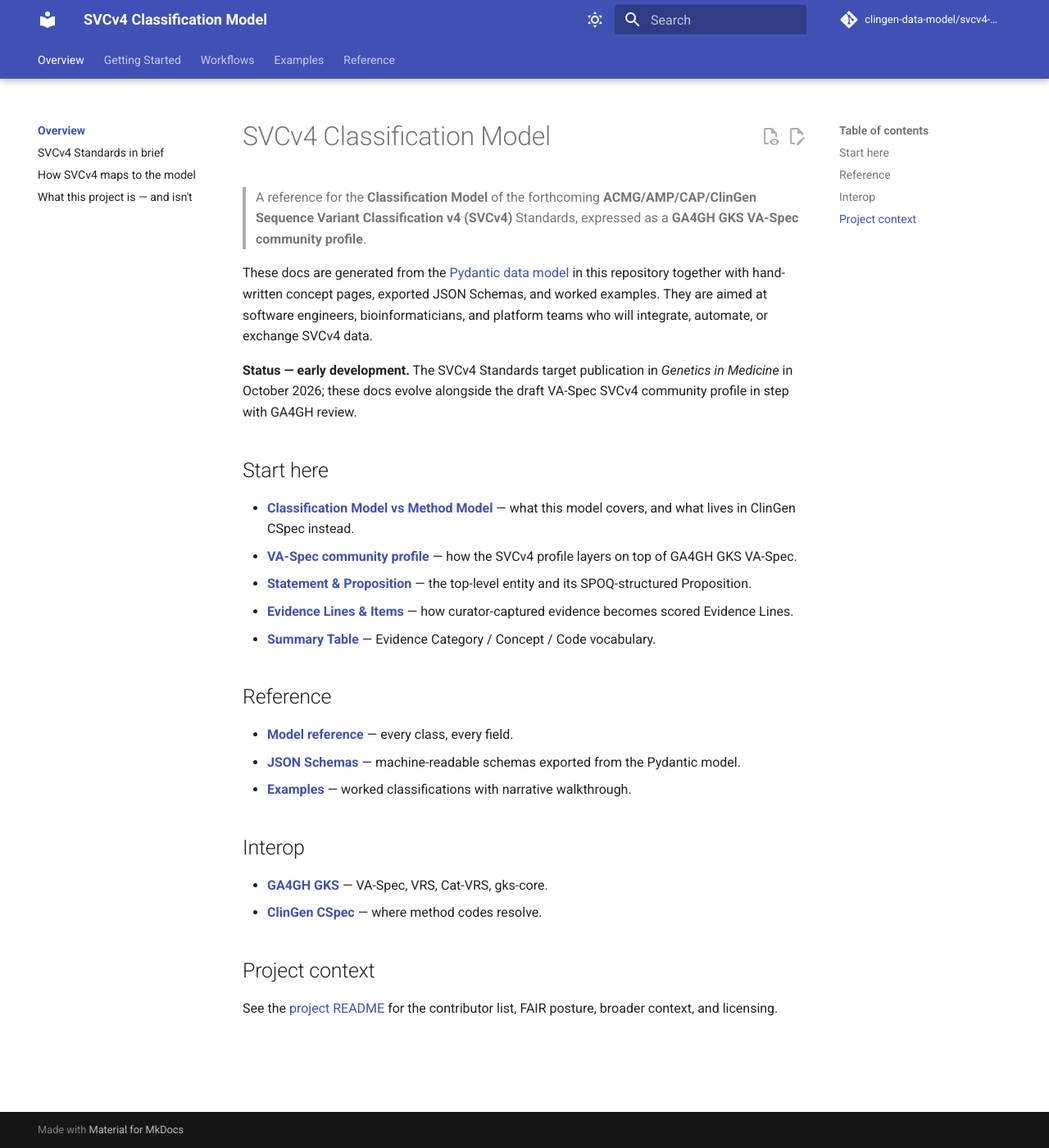
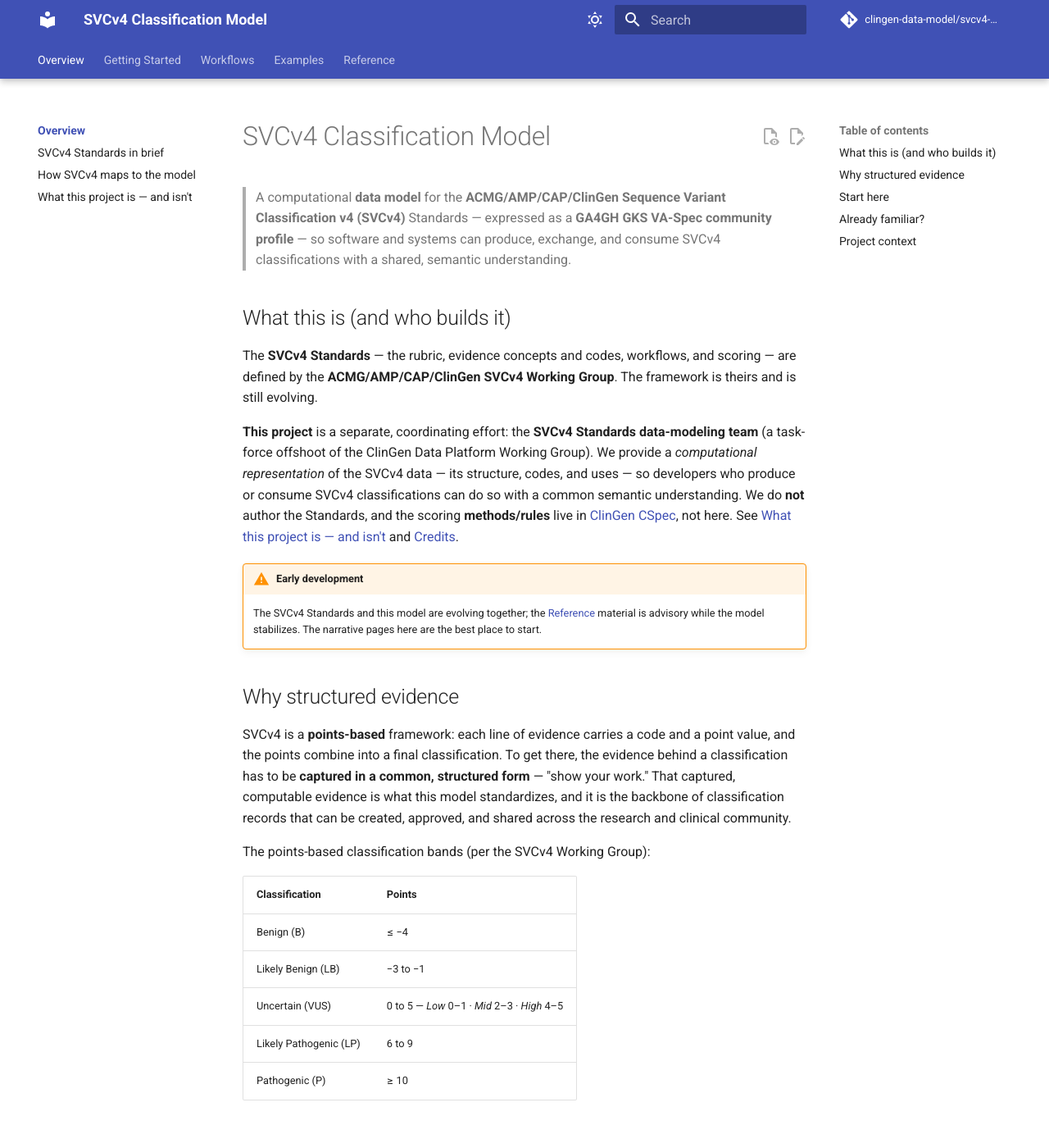
Before and after one commit to clingen-data-model/svcv4-model, an MkDocs documentation site: the page built from docs/index.md, in a window 1280 px wide and 1400 px high. Shown: the whole window at 82% size. Built offline with MkDocs 1.6.1 and Material for MkDocs 9.7.7, drawn with Linux system fonts in a browser that asks for light colours; comment, search, counter and statistics services are not loaded; some of the changed text lies outside the part shown.

Commit message:
docs: author Overview + Getting Started (Chunk 3)
Home rewrite (broad audience, role distinction, points rubric); SVCv4 Standards
primer; alignment page (Summary Table ↔ model) with the summary-table graphic;
scope expanded to the three-way role split; "show your work" cornerstone;
assertion-framework reframed simple-first with a Mermaid data-model diagram and
SPOQ field mapping; evidence-lines-and-items reframed (simple-first + details);
"capture your first case" minimal example. Deck inferences flagged with VERIFY.

Co-Authored-By: Claude Opus 4.8 (1M context) <noreply@anthropic.com>

````diff
--- a/docs/getting-started/assertion-framework.md
+++ b/docs/getting-started/assertion-framework.md
@@ -1,62 +1,70 @@
-# Statement & Proposition
+# The assertion framework
 
-The [`Statement`][svcv4_model.Statement] is the canonical entry point
-into the Classification Model. It carries:
+SVCv4 work starts with a **question** and ends with an **assertion**. This page
+introduces that backbone simply, then links to the deeper detail.
 
-- a **[`Proposition`][svcv4_model.Proposition]** (the SPOQ-structured
-  assertion about a VBC and an MDE);
-- the **`final_score`** for the curation;
-- the **`score_classification`** — a categorical position on the
-  Benign ↔ Pathogenic spectrum;
-- a **`method`** reference identifying the applied SVCv4 specification
-  version (baseline SVCv4 or a VCEP-specialised version, resolving
-  into CSpec); and
-- the collection of **`evidence_lines`** whose scores compose into the
-  final score.
+Throughout: **the variant = the VBC** (Variant Being Considered) and **the
+disease/condition = the MDE** (Mendelian Disease Entity). See the
+[Glossary](../reference/glossary.md).
 
-```text
-Statement
- ├── proposition: Proposition  (SPOQ: Subject, Predicate, Object, Qualifier(s))
- ├── method: Method            (applied SVCv4 specification version → CSpec)
- ├── final_score: float
- ├── score_classification: VariantPathogenicityClassification
- ├── strength_direction?: str
- ├── contribution?: float
- └── evidence_lines: list[EvidenceLine]
+## Start with the Proposition
+
+A **Proposition** is the question SVCv4 sets out to answer: *does this variant
+cause this disease?* It is structured as **SPOQ** — Subject, Predicate, Object,
+Qualifier(s):
+
+- **Subject** → the **VBC** (the variant). In the VA-Spec profile this is the
+  Proposition's `subjectVariant`.
+- **Predicate** → the asserted relationship (default *is causal for*).
+- **Object** → the **MDE** (the disease/condition). In the profile this is the
+  Proposition's `objectCondition` (or `objectConditionSet` when more than one).
+- **Qualifier(s)** → context such as mode of inheritance.
+
+## Then the Statement asserts it
+
+A **Statement** (a *Variant Pathogenicity Classification*) takes that Proposition
+and asserts it with a **final score** and a categorical classification, made by a
+group or an individual. The score is composed from **Evidence Lines**, each of
+which rolls up the **Evidence Items** captured for a code/concept.
+
+```mermaid
+flowchart TD
+    S["Statement<br/>(Variant Pathogenicity Classification)<br/>final score + classification"]
+    P["Proposition (SPOQ)<br/>subjectVariant = VBC · predicate · objectCondition(Set) = MDE"]
+    EL["Evidence Line(s)<br/>score per code / concept / category"]
+    EI["Evidence Item(s)<br/>captured structured data points"]
+    S -->|asserts| P
+    S -->|composed from| EL
+    EL -->|roll up| EL
+    EL -->|has| EI
 ```
 
-## Proposition (SPOQ)
+That's the whole arc: **Evidence Items → Evidence Lines → a Statement over a
+Proposition.** The next page,
+[Evidence Lines & Evidence Items](evidence-lines-and-items.md), zooms into the
+two lower levels; [Capture your first case](first-case.md) shows real captured
+data.
 
-A **Proposition** is structured as four slots:
+## Learn more — the `method` references
 
-- **S**ubject — the **[`VBC`][svcv4_model.VBC]** (Variant Being
-  Considered), expressed today as a placeholder dict that will be
-  typed as a GA4GH VRS `Variation` in a follow-up.
-- **P**redicate — the asserted relationship (default
-  `is_causal_for`).
-- **O**bject — the **[`MDE`][svcv4_model.MDE]** (Mendelian Disease
-  Entity), typed via a CURIE (MONDO / OMIM / Orphanet).
-- **Q**ualifier(s) — additional contextual qualifiers (mode of
-  inheritance, population, tissue, etc.) — open shape today; will be
-  constrained by the SVCv4 community profile.
+??? info "How `method` differs at the Statement vs the Evidence Line"
 
-## What the Statement's method identifies
+    The `method` slot appears at two levels and means different things:
 
-The `method` slot at the Statement level is **not** the same as the
-`method` slot on an Evidence Line.
+    - **At the Statement** it identifies the **applied SVCv4 specification
+      version** — baseline SVCv4 or a specific VCEP specialization selected via
+      gene-disease-MoI scoping.
+    - **At an Evidence Line** it identifies the **specific CSpec method/rule**
+      whose invocation produced that line's score.
 
-- **At the Statement** it identifies the **applied SVCv4 specification
-  version** — baseline SVCv4 or a specific VCEP specialisation
-  selected via gene-disease-MOI scoping.
-- **At an Evidence Line** it identifies the **specific CSpec method or
-  rule** whose invocation produced that Evidence Line's score.
-
-Both kinds of `Method` reference resolve into CSpec, which holds the
-authoritative definitions.
+    Both resolve into [ClinGen CSpec](../reference/cspec-interop.md), which holds
+    the authoritative definitions. The model links to them; it does not implement
+    the scoring.
 
 ## See also
 
 - [Evidence Lines & Evidence Items](evidence-lines-and-items.md)
+- [How SVCv4 maps to the model](../overview/alignment.md)
 - [What this project is — and isn't](../overview/scope.md)
 - Model reference: [`Statement`][svcv4_model.Statement],
   [`Proposition`][svcv4_model.Proposition].
--- /dev/null
+++ b/docs/getting-started/first-case.md
@@ -0,0 +1,57 @@
+# Capture your first case
+
+A **case** is the case-level evidence a curator captures from the literature to
+represent a single human clinical observation supporting (or opposing) variant
+pathogenicity — the structured payload behind a `clinical_observation` Evidence
+Item. This page walks through a minimal **Affected (`CLN_AFF`)** case.
+
+Throughout, **"the variant" means the VBC** (Variant Being Considered) and
+**"the disease/condition" means the MDE** (Mendelian Disease Entity). See the
+[Glossary](../reference/glossary.md).
+
+## The minimal shape
+
+For an Affected case, a handful of fields are required (the rest are optional or
+not applicable — see the [per-workflow applicability table](../workflows/case-model.md)).
+A minimal capture looks like:
+
+```json
+{
+  "moi": "AD",
+  "pop_frq_points": 0,
+  "case_proband_info": {
+    "sex": "F",
+    "phenotypes": [{ "code": "HP:0001250", "name": "Seizure" }],
+    "pheno_specificity_for_gene": "SPECIFIC",
+    "all_relevant_genes_tested": "TRUE"
+  },
+  "vbc": { "id": "clinvar:VCV000000001", "zygosity": "HET" }
+}
+```
+
+In prose: *a female proband with a seizure phenotype that is specific to the
+gene; all relevant genes for the disorder were tested; the variant being
+considered (the VBC) is heterozygous, under autosomal-dominant inheritance.*
+
+## What each piece is
+
+- `moi` — the mode of inheritance for the VBC ⇔ MDE pairing.
+- `pop_frq_points` — the population-frequency contribution (computed upstream).
+- `case_proband_info` — what's known about the proband (sex, age, phenotypes,
+  phenotype specificity, …).
+- `vbc` — the variant being considered, by id and case-level zygosity.
+
+## What happens next
+
+This captured case becomes one or more **Evidence Items** under the `CLN_AFF`
+**Evidence Line**. The workflow (defined in
+[CSpec](../reference/cspec-interop.md)) turns the captured evidence into a
+**score**; scores roll up into the **Statement**. See
+[Affected (CLN_AFF)](../workflows/cln-aff.md) for the full workflow and
+[Case model & applicability](../workflows/case-model.md) for every field and how
+its applicability varies by workflow.
+
+!!! note "This is a teaching example"
+
+    Field names follow the current [Case model](../workflows/case-model.md);
+    they will track the SVCv4 Standards as they evolve.
--- /dev/null
+++ b/docs/getting-started/show-your-work.md
@@ -0,0 +1,42 @@
+# Show your work: structured evidence
+
+The cornerstone of SVCv4 — and of this model — is **showing your work with
+structured evidence**. A classification isn't just a verdict; it's a verdict
+*plus* the evidence and reasoning behind it, captured so others (and machines)
+can see, check, and reuse it.
+
+## Why it matters
+
+- **Reproducible.** When the evidence behind a score is captured explicitly,
+  another curator or system can follow exactly how the classification was
+  reached.
+- **Computable.** SVCv4 is points-based; the points come from evidence evaluated
+  by workflows. Capturing that evidence in a common structure is what lets the
+  scoring be applied consistently.
+- **Shareable.** Structured evidence travels between tools and organizations
+  without losing meaning — the whole point of a common data model.
+
+## What "structured evidence" means here
+
+Each SVCv4 evidence code (e.g. `CLN_AFF` — affected individuals) has a
+**workflow** that needs specific **data points**. In the model, those captured
+data points are **Evidence Items**, grouped under the **Evidence Line** that
+carries the workflow's score. Capturing the right Evidence Items, in the right
+shape, for the workflow you're applying is "showing your work."
+
+This project standardizes *how that evidence is structured*. It does **not**
+define the scoring rules themselves — those workflows/methods live in
+[ClinGen CSpec](../reference/cspec-interop.md). Your job (as a curator or a
+producing system) is to capture the evidence; the workflow turns it into a score.
+
+## How it builds up
+
+Captured evidence rolls up into the final classification record:
+
+- **Evidence Items** — the structured data points you capture.
+- **Evidence Lines** — scored roll-ups for a code/concept/category.
+- **Statement** — the final causal Variant Pathogenicity Classification over a
+  Proposition.
+
+See [The assertion framework](assertion-framework.md) for that backbone, then
+[Capture your first case](first-case.md) for a concrete, minimal example.
--- a/docs/index.md
+++ b/docs/index.md
@@ -1,42 +1,72 @@
 # SVCv4 Classification Model
 
-> A reference for the **Classification Model** of the forthcoming
-> **ACMG/AMP/CAP/ClinGen Sequence Variant Classification v4 (SVCv4)**
-> Standards, expressed as a **GA4GH GKS VA-Spec community profile**.
+> A computational **data model** for the **ACMG/AMP/CAP/ClinGen Sequence
+> Variant Classification v4 (SVCv4)** Standards — expressed as a **GA4GH GKS
+> VA-Spec community profile** — so software and systems can produce, exchange,
+> and consume SVCv4 classifications with a shared, semantic understanding.
 
-These docs are generated from the [Pydantic data model][src] in this
-repository together with hand-written concept pages, exported JSON
-Schemas, and worked examples. They are aimed at software engineers,
-bioinformaticians, and platform teams who will integrate, automate, or
-exchange SVCv4 data.
+## What this is (and who builds it)
 
-**Status — early development.** The SVCv4 Standards target publication
-in *Genetics in Medicine* in October 2026; these docs evolve alongside
-the draft VA-Spec SVCv4 community profile in step with GA4GH review.
+The **SVCv4 Standards** — the rubric, evidence concepts and codes, workflows,
+and scoring — are defined by the **ACMG/AMP/CAP/ClinGen SVCv4 Working Group**.
+The framework is theirs and is still evolving.
+
+**This project** is a separate, coordinating effort: the **SVCv4 Standards
+data-modeling team** (a task-force offshoot of the ClinGen Data Platform Working
+Group). We provide a *computational representation* of the SVCv4 data — its
+structure, codes, and uses — so developers who produce or consume SVCv4
+classifications can do so with a common semantic understanding. We do **not**
+author the Standards, and the scoring **methods/rules** live in
+[ClinGen CSpec](reference/cspec-interop.md), not here. See
+[What this project is — and isn't](overview/scope.md) and
+[Credits](reference/credits.md).
+
+!!! warning "Early development"
+
+    The SVCv4 Standards and this model are evolving together; the
+    [Reference](reference/model.md) material is advisory while the model
+    stabilizes. The narrative pages here are the best place to start.
+
+## Why structured evidence
+
+SVCv4 is a **points-based** framework: each line of evidence carries a code and a
+point value, and the points combine into a final classification. To get there,
+the evidence behind a classification has to be **captured in a common,
+structured form** — "show your work." That captured, computable evidence is what
+this model standardizes, and it is the backbone of classification records that
+can be created, approved, and shared across the research and clinical community.
+
+The points-based classification bands (per the SVCv4 Working Group):
+
+| Classification | Points |
+|---|---|
+| Benign (B) | ≤ −4 |
+| Likely Benign (LB) | −3 to −1 |
+| Uncertain (VUS) | 0 to 5 — *Low* 0–1 · *Mid* 2–3 · *High* 4–5 |
+| Likely Pathogenic (LP) | 6 to 9 |
+| Pathogenic (P) | ≥ 10 |
+
+<!-- VERIFY: point bands and VUS Low/Mid/High split transcribed from the "Overview of SVCv4 Standards" deck (slides 6–7); confirm against the SVCv4 WG's authoritative source. -->
 
 ## Start here
 
-- [**Classification Model vs Method Model**](concepts/classification-vs-method-model.md) — what this model covers, and what lives in ClinGen CSpec instead.
-- [**VA-Spec community profile**](concepts/va-spec-community-profile.md) — how the SVCv4 profile layers on top of GA4GH GKS VA-Spec.
-- [**Statement & Proposition**](concepts/statement-and-proposition.md) — the top-level entity and its SPOQ-structured Proposition.
-- [**Evidence Lines & Items**](concepts/evidence-lines-and-items.md) — how curator-captured evidence becomes scored Evidence Lines.
-- [**Summary Table**](concepts/summary-table.md) — Evidence Category / Concept / Code vocabulary.
+1. [**SVCv4 Standards in brief**](overview/svcv4-in-brief.md) — a high-level primer on the framework.
+2. [**How SVCv4 maps to the model**](overview/alignment.md) — the Summary Table ↔ data-model alignment.
+3. [**Show your work: structured evidence**](getting-started/show-your-work.md) — why and how to capture evidence.
+4. [**The assertion framework**](getting-started/assertion-framework.md) — Propositions → Variant Pathogenicity Statements.
+5. [**Capture your first case**](getting-started/first-case.md) — a minimal worked example.
 
-## Reference
+## Already familiar?
 
-- [**Model reference**](model/index.md) — every class, every field.
-- [**JSON Schemas**](schemas/index.md) — machine-readable schemas exported from the Pydantic model.
-- [**Examples**](examples/index.md) — worked classifications with narrative walkthrough.
-
-## Interop
-
-- [**GA4GH GKS**](gks-interop.md) — VA-Spec, VRS, Cat-VRS, gks-core.
-- [**ClinGen CSpec**](cspec-interop.md) — where method codes resolve.
+Jump to the [**Workflows**](workflows/index.md) (the SVCv4 Summary Table and the
+clinical-observation workflows) or the [**Reference**](reference/model.md)
+(model classes, JSON Schemas, vocabulary) — both advisory while the model is in
+flux.
 
 ## Project context
 
-See the [project README][readme] for the contributor list, FAIR posture,
-broader context, and licensing.
+See the [project README][readme] for the FAIR posture, broader context, and
+licensing, and [Credits & acknowledgements](reference/credits.md) for the people
+behind the Standards and this model.
 
-[src]: https://github.com/clingen-data-model/svcv4-model/tree/main/src/svcv4_model
 [readme]: https://github.com/clingen-data-model/svcv4-model/blob/main/README.md
--- /dev/null
+++ b/docs/overview/alignment.md
@@ -0,0 +1,54 @@
+# How SVCv4 maps to the model
+
+This is the heart of the project: showing how the **SVCv4 Standards**
+(authored by the SVCv4 Working Group) line up with the **computational data
+model** documented here, so the two stay in lock-step as the framework evolves.
+
+## The Summary Table is the anchor
+
+SVCv4 presents evidence in a **Summary Table** organized top-down:
+
+**Evidence Category → Evidence Concept → Evidence Code → Code Workflow(s) → Workflow Score**
+
+![The SVCv4 Summary Table](../assets/images/summary-table.png){ loading=lazy }
+
+*The SVCv4 Summary Table — every scored cell is a line of evidence. (Figure
+provided by the SVCv4 Standards group.)*
+
+## Summary-Table levels ↔ model entities
+
+The model expresses the Summary Table as a hierarchy of **Evidence Lines** that
+roll their scores up into a single **Statement** about a Proposition:
+
+| SVCv4 Summary Table | In the data model |
+|---|---|
+| A scored cell (at any level) | an **Evidence Line** (carries a score) |
+| Evidence Category / Concept / Code | nested **Evidence Lines** (scores roll up) |
+| Code **Workflow** | the procedure that produces an Evidence Line's score (defined/applied in **CSpec**) |
+| The data points a workflow consumes | **Evidence Items** (the captured structured evidence) |
+| The variant ⇔ disease question + final score | a **Statement** (Variant Pathogenicity Classification) over a **Proposition** |
+
+So: **Evidence Items** (captured data) feed **workflows**, which produce
+**Evidence Lines** (scores), which roll up the Category/Concept/Code hierarchy
+into the **Statement's** final score. The entity detail is in
+[The assertion framework](../getting-started/assertion-framework.md) and
+[Evidence Lines & Evidence Items](../getting-started/evidence-lines-and-items.md).
+
+<!-- VERIFY: the level↔entity mapping is drawn from "The SVCv4 Standard Data Model" deck (slides 6, 11, 13); confirm the mapping wording with the SVCv4 WG / modeling team. -->
+
+## Standard vs. specialized versions
+
+The SVCv4 **Standard** is the baseline hierarchy, workflows, and default
+configuration. **Specialized** versions (e.g. gene-disease-MoI scoping, workflow
+modifications, domain-specific thresholds) layer on top. The Summary Table's
+evidence definitions are fixed; **workflows** carry the customization. Method
+specifications — including specialized versions — are published through
+[ClinGen CSpec](../reference/cspec-interop.md); this model links to them rather
+than implementing the scoring itself.
+
+## Where to go next
+
+- [Workflows](../workflows/index.md) — the Summary Table in depth, with the
+  clinical-observation workflows worked through.
+- [What this project is — and isn't](scope.md) — the three-way split between the
+  Standards, this model, and CSpec.
--- /dev/null
+++ b/docs/overview/svcv4-in-brief.md
@@ -0,0 +1,55 @@
+# SVCv4 Standards in brief
+
+!!! note "About this page"
+
+    A high-level primer on the **SVCv4 Standards/framework**, provided to ground
+    the modeling documentation. The SVCv4 Standards are authored by the
+    **ACMG/AMP/CAP/ClinGen SVCv4 Working Group**; this page is a summary, not the
+    Standard. The Working Group's forthcoming publication and specifications are
+    the authoritative source. See [Credits](../reference/credits.md).
+
+## What SVCv4 is
+
+**Sequence Variant Classification v4 (SVCv4)** is the next iteration of the
+ACMG/AMP variant-classification guidelines, succeeding the 2015 Richards et al.
+guidelines (v3). It is being developed by the ACMG/AMP/CAP/ClinGen SVCv4 Working
+Group, with publication targeted in *Genetics in Medicine*.
+
+## What changed from v3 to v4
+
+- **Points-based, not strength-categories.** v3 combined strength categories
+  (Strong, Moderate, …) via combining rules that didn't cover every scenario.
+  v4 assigns **points** to each line of evidence and sums them, which is more
+  granular, improves calibration, and lets positive and negative evidence
+  combine on one scale.
+- **Codes carry type, not strength.** In v3 the strength was baked into the code
+  (e.g. `PS4`, `PS4_Moderate`). In v4 a code names the *type* of evidence
+  (e.g. `CLN_AFF` — Clinical observation of an Affected individual) and a
+  **point value** gives it weight (e.g. `CLN_AFF_+1`, `CLN_AFF_+2`).
+- **Decision-tree "curation SOP."** v4 evidence types are framed as detailed
+  decision trees that mimic the steps a curator follows, rather than simple
+  Met / Not-Met criteria.
+
+<!-- VERIFY: v3→v4 summary and code-naming examples drawn from the "Overview of SVCv4 Standards" deck (slides 4–9); confirm wording with the SVCv4 WG. -->
+
+## The Summary Table
+
+SVCv4 organizes evidence in a **Summary Table** with a top-down hierarchy:
+
+**Evidence Category → Evidence Concept → Evidence Code → Code Workflow(s) → Workflow Score**
+
+Scores roll up the hierarchy. The two top-level categories are **Human
+Observational Data** (population, clinical, and locus-specificity evidence) and
+**Variant Impact** (predictive and functional evidence). See
+[How SVCv4 maps to the model](alignment.md) and the
+[Workflows](../workflows/index.md) section for the full picture.
+
+## How the model relates
+
+This documentation and data model provide a **computational representation** of
+the above so that systems can capture and exchange the evidence and the
+resulting classifications. The Standards define *what* the evidence and codes
+are; this project defines *how the data is structured*; and
+[ClinGen CSpec](../reference/cspec-interop.md) owns the *methods/rules* that turn
+captured evidence into scores. See
+[What this project is — and isn't](scope.md).
````
Also changed, not shown: docs/getting-started/evidence-lines-and-items.md (+53 -46 lines), docs/overview/scope.md (+20 -4 lines).
